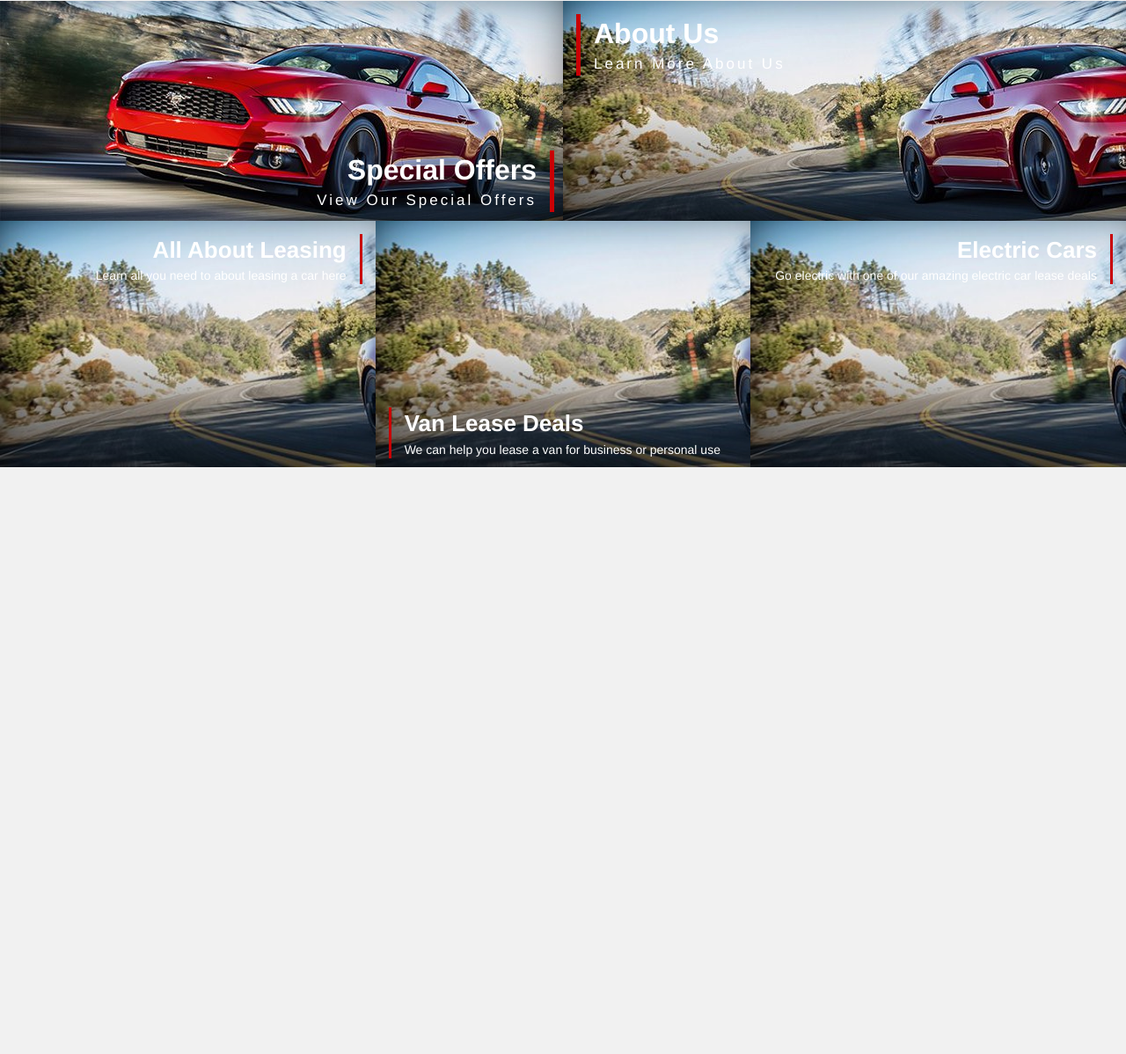
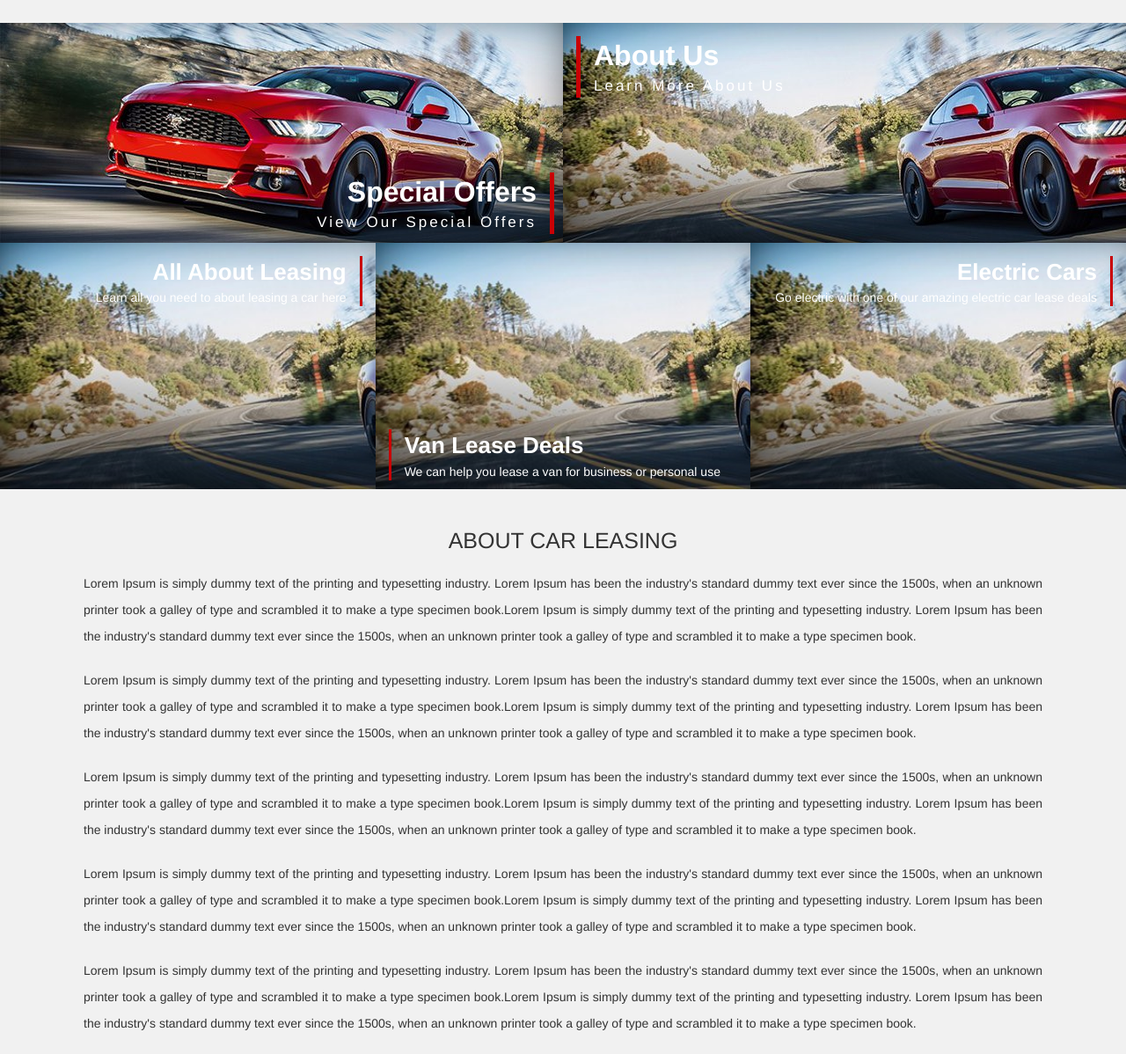
Before and after one commit to vanmith/BritanniaWP, a WordPress theme: template index.php in a window 1280 px wide. Shown: the part 1501-2699 px from the top of the page at 88% size. Before the commit the page ends 2032 px from the top, so only its background shows below. Run offline with PHP 8.4 and a stand-in for WordPress, Linux system fonts and the light colour scheme; the site name, menu and one post (Sample post) are stand-ins, and other content is empty; some libraries are stand-ins or nearby versions.

Commit message:
Final Push for the day

```diff
--- a/css/main.css
+++ b/css/main.css
@@ -452,3 +452,24 @@ Box Section
 	font-size: 26px;
 	font-weight: 800;
 }
+
+#five-car-section {
+	margin: 25px 0;
+}
+
+/**********
+Home About
+**********/
+
+.about-leasing-heading {
+    text-align: center;
+    font-weight: 400;
+    text-transform: uppercase;
+    font-size: 25px;
+}
+
+#home-about-section p {
+    margin: 20px 25px;
+    text-align: justify;
+    line-height: 30px;
+}
--- a/index.php
+++ b/index.php
@@ -74,7 +74,7 @@
 		</div>
 	</div>
 </div>
-<div class="container-fluid">
+<div class="container-fluid" id="five-car-section">
 	<div class="row">
 		<div class="col-lg-6" id="special-offers">
 			<div class="special-offers-wrapper">
@@ -110,5 +110,17 @@
 		</div>
 	</div>
 </div>
+<div class="container" id="home-about-section">
+	<div class="row">
+		<div class="col-lg-12">
+			<h2 class="about-leasing-heading">About Car Leasing</h2>
+			<p>Lorem Ipsum is simply dummy text of the printing and typesetting industry. Lorem Ipsum has been the industry's standard dummy text ever since the 1500s, when an unknown printer took a galley of type and scrambled it to make a type specimen book.Lorem Ipsum is simply dummy text of the printing and typesetting industry. Lorem Ipsum has been the industry's standard dummy text ever since the 1500s, when an unknown printer took a galley of type and scrambled it to make a type specimen book.</p>
+			<p>Lorem Ipsum is simply dummy text of the printing and typesetting industry. Lorem Ipsum has been the industry's standard dummy text ever since the 1500s, when an unknown printer took a galley of type and scrambled it to make a type specimen book.Lorem Ipsum is simply dummy text of the printing and typesetting industry. Lorem Ipsum has been the industry's standard dummy text ever since the 1500s, when an unknown printer took a galley of type and scrambled it to make a type specimen book.</p>
+			<p>Lorem Ipsum is simply dummy text of the printing and typesetting industry. Lorem Ipsum has been the industry's standard dummy text ever since the 1500s, when an unknown printer took a galley of type and scrambled it to make a type specimen book.Lorem Ipsum is simply dummy text of the printing and typesetting industry. Lorem Ipsum has been the industry's standard dummy text ever since the 1500s, when an unknown printer took a galley of type and scrambled it to make a type specimen book.</p>
+			<p>Lorem Ipsum is simply dummy text of the printing and typesetting industry. Lorem Ipsum has been the industry's standard dummy text ever since the 1500s, when an unknown printer took a galley of type and scrambled it to make a type specimen book.Lorem Ipsum is simply dummy text of the printing and typesetting industry. Lorem Ipsum has been the industry's standard dummy text ever since the 1500s, when an unknown printer took a galley of type and scrambled it to make a type specimen book.</p>
+			<p>Lorem Ipsum is simply dummy text of the printing and typesetting industry. Lorem Ipsum has been the industry's standard dummy text ever since the 1500s, when an unknown printer took a galley of type and scrambled it to make a type specimen book.Lorem Ipsum is simply dummy text of the printing and typesetting industry. Lorem Ipsum has been the industry's standard dummy text ever since the 1500s, when an unknown printer took a galley of type and scrambled it to make a type specimen book.</p>
+		</div>
+	</div>
+</div>
 
 <?php get_footer(); ?>
```
